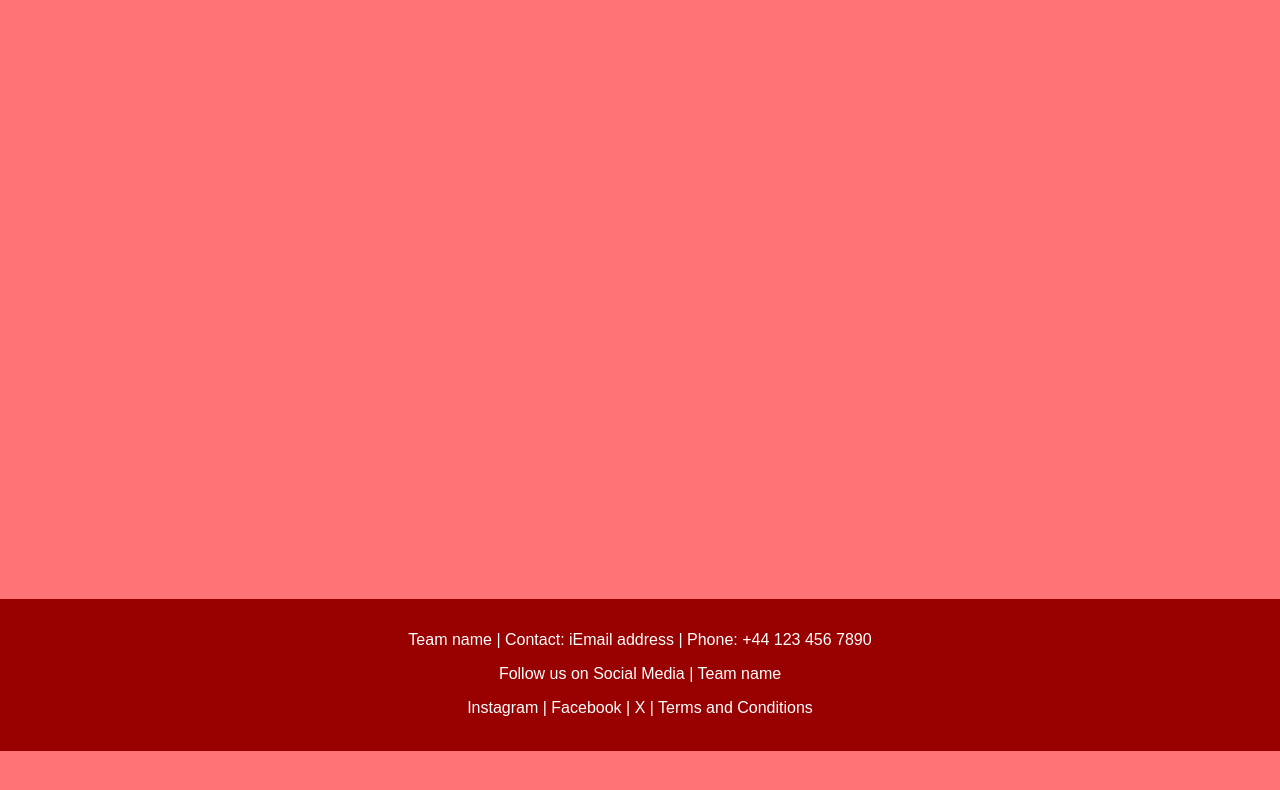
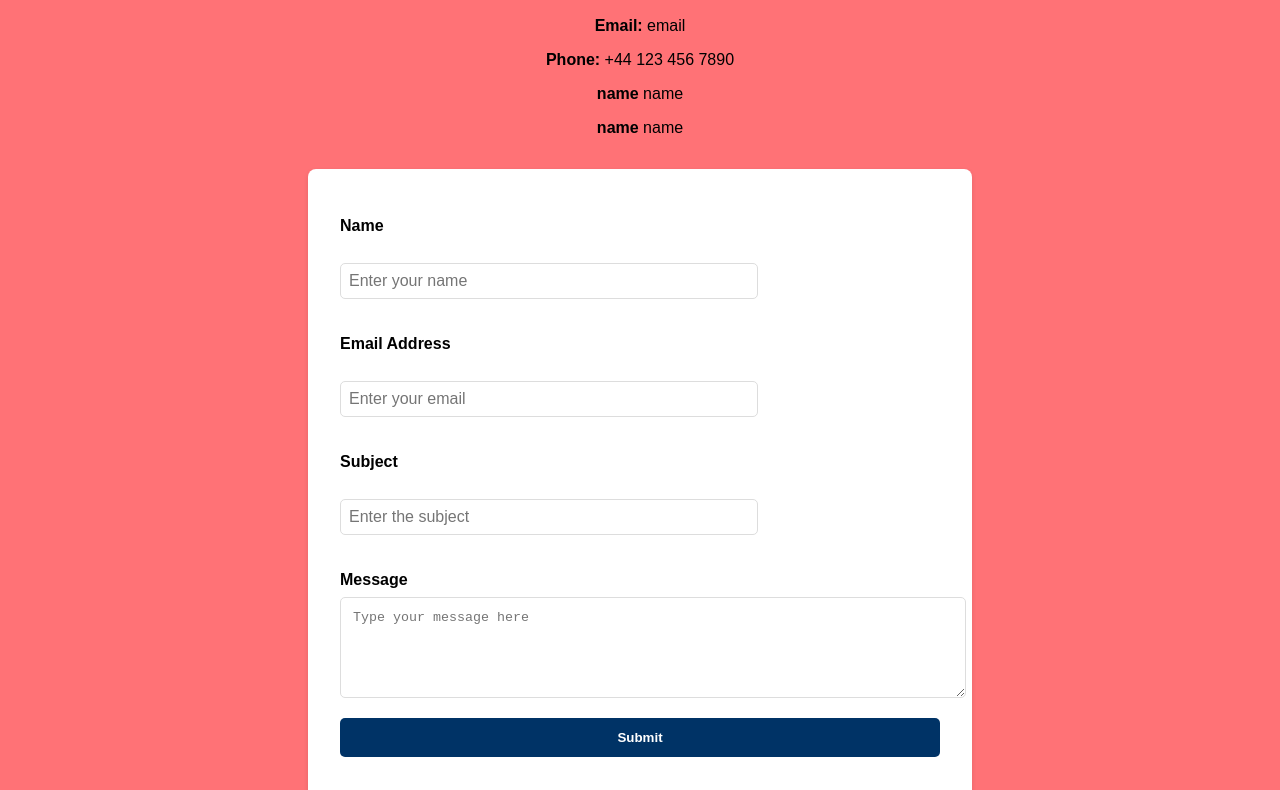
Before and after one commit to ks1528/team-project-, a plain HTML site: page Website/page7.html in a window 1280 px wide. Shown: the part 155-945 px from the top of the page. Before the commit the page ends 906 px from the top, so only its background shows below. Drawn offline with Linux system fonts and the light colour scheme.

Commit message:
contactus.upate

```diff
--- a/Website/page7.html
+++ b/Website/page7.html
@@ -29,6 +29,31 @@
     </header>
 
     <div class="content">
+                <h1>Contact Us</h1>
+
+        <div class="contact-details">
+            <p><strong>Email:</strong> email</p>
+            <p><strong>Phone:</strong> +44 123 456 7890</p>
+            <p><strong>name</strong> name</p>
+            <p><strong>name</strong> name</p>
+        </div>
+
+        <form action ="thank-you.html" methods="POST">
+            <label for="name">Name</label>
+            <input type="text" id="name" name="name" placeholder="Enter your name" required>
+
+            <label for="email">Email Address</label>
+            <input type="email" id="email" name="email" placeholder="Enter your email" required>
+
+            <label for="subject">Subject</label>
+            <input type="text" id="subject" name="subject" placeholder="Enter the subject" required>
+
+            <label for="message">Message</label>
+            <textarea id="message" name="message" rows="5" placeholder="Type your message here" required></textarea>
+
+            <button type="submit">Submit</button>
+        </form>
+    </div>
 
     </div>
 
```
